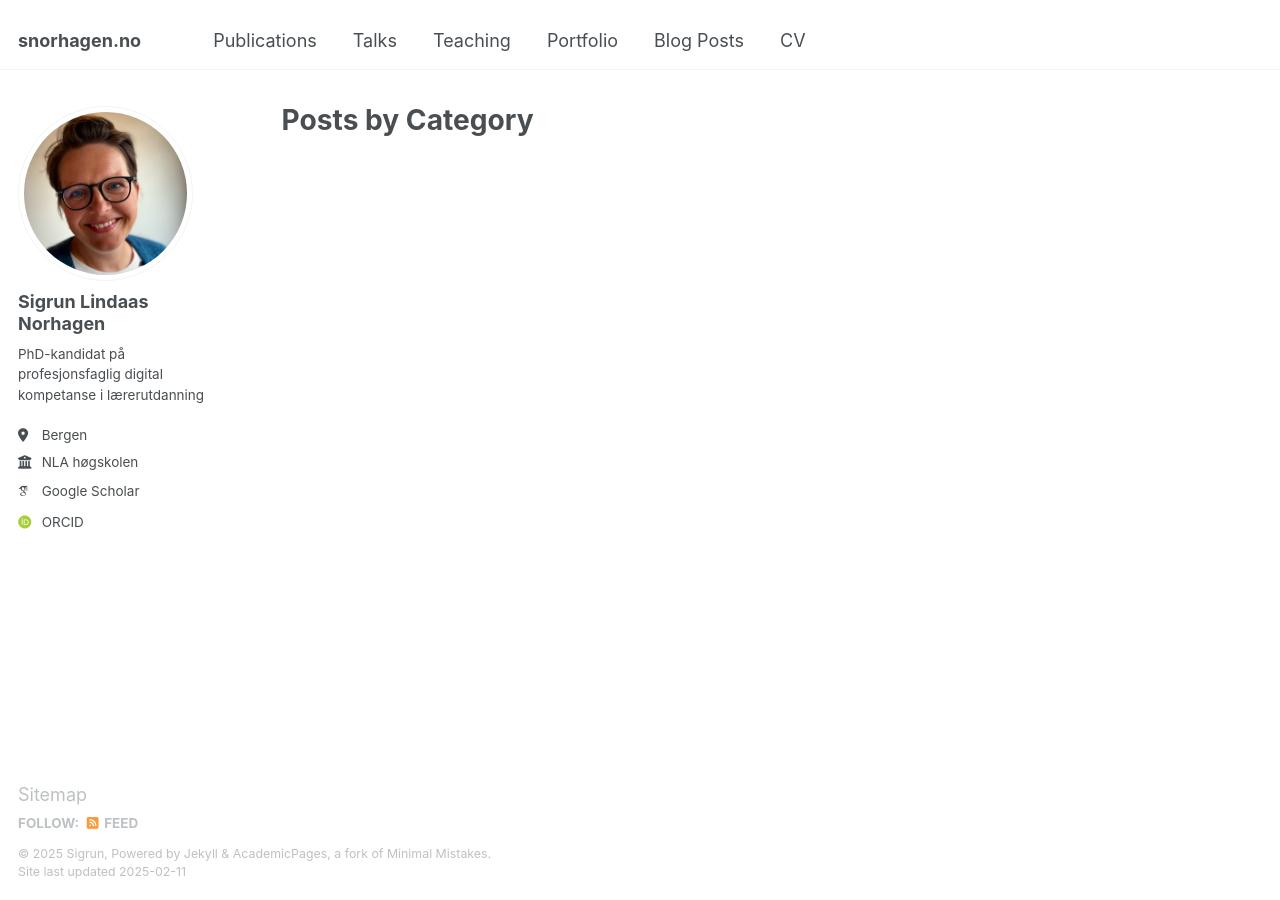
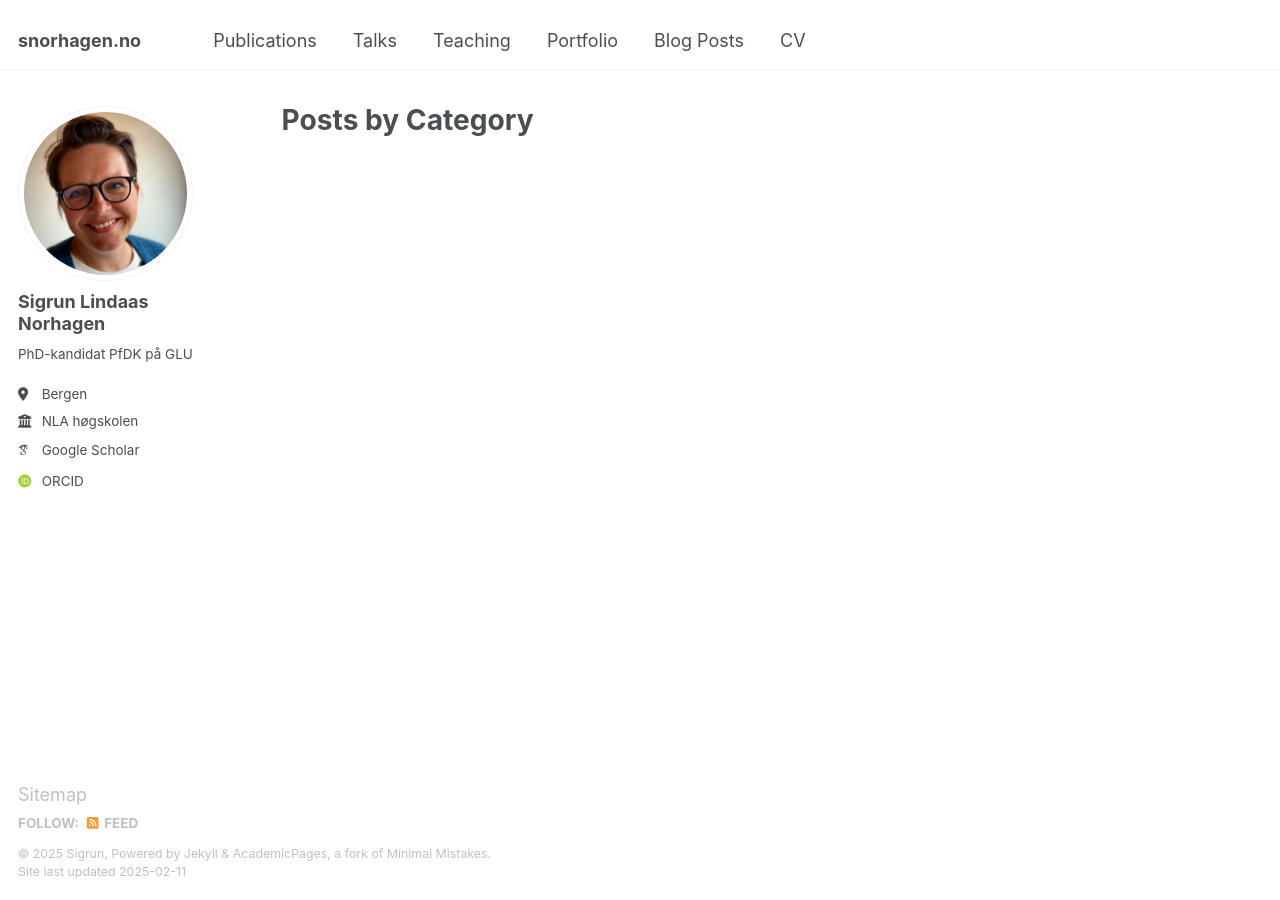
Before and after one commit to sigrun/sigrun.github.io, a Jekyll site: the page built from _pages/category-archive.html, in a window 1280 px wide. Built offline with Jekyll 4.4.1, drawn with Linux system fonts in a browser that asks for light colours; some web fonts are replaced.

Commit message:
Update _config.yml

```diff
--- a/_config.yml
+++ b/_config.yml
@@ -25,7 +25,7 @@ author:
   avatar           : "profile.png"
   name             : "Sigrun Lindaas Norhagen"
   pronouns         : # example: "she/her"
-  bio              : "PhD-kandidat på profesjonsfaglig digital kompetanse i lærerutdanning"
+  bio              : "PhD-kandidat PfDK på GLU"
   location         : "Bergen"
   employer         : "NLA høgskolen"
   uri              : # URL
```
